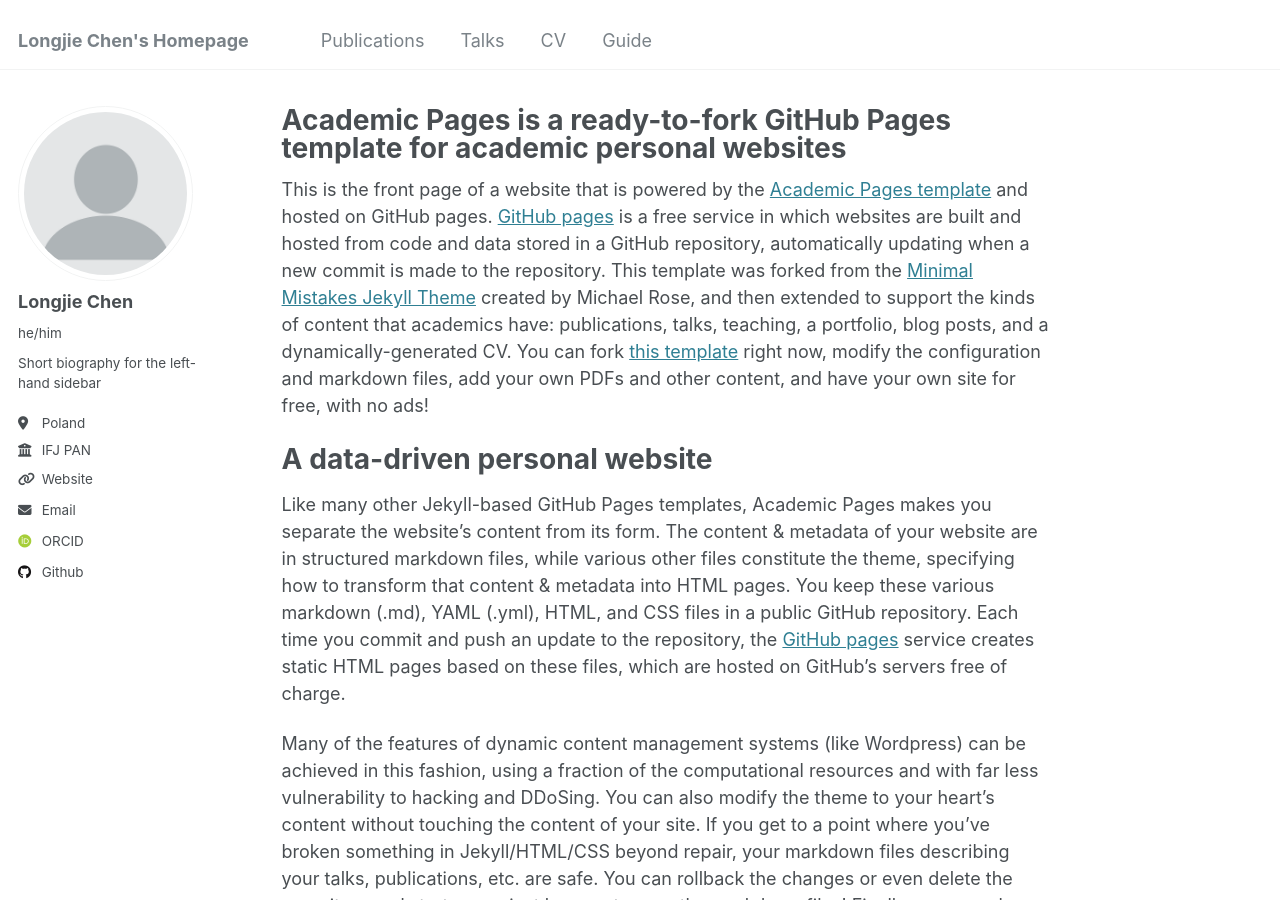
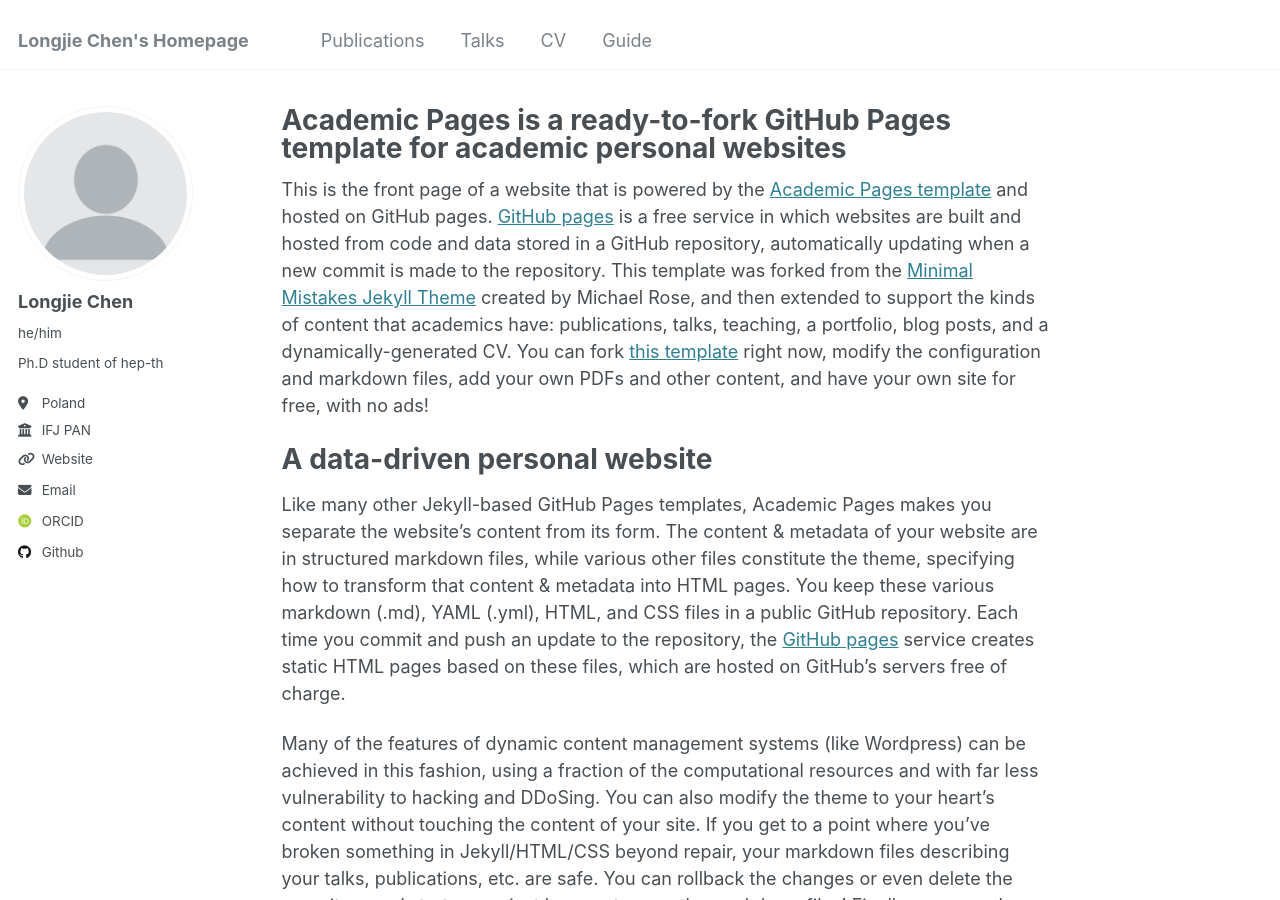
Before and after one commit to Hitman47clj/homepage, a Jekyll site: the page built from _pages/about.md, in a window 1280 px wide and 900 px high. Built offline with Jekyll 4.4.1, drawn with Linux system fonts in a browser that asks for light colours; some web fonts are replaced.

Commit message:
Update _config.yml

```diff
--- a/_config.yml
+++ b/_config.yml
@@ -12,7 +12,7 @@ title                    : "Longjie Chen's Homepage"
 title_separator          : "-"
 name                     : &name "Longjie Chen"
 description              : &description "personal description"
-url                      : https://academicpages.github.io # the base hostname & protocol for your site e.g. "https://[your GitHub username].github.io"
+# url                      : https://academicpages.github.io # the base hostname & protocol for your site e.g. "https://[your GitHub username].github.io"
 baseurl                  : "" # the subpath of your site, e.g. "/blog"
 repository               : "academicpages/academicpages.github.io"
 
@@ -24,7 +24,7 @@ author:
   avatar           : "profile.png"
   name             : "Longjie Chen"
   pronouns         :  "he/him"
-  bio              : "Short biography for the left-hand sidebar"
+  bio              : "Ph.D student of hep-th"
   location         : "Poland"
   employer         : "IFJ PAN"
   uri              : https://www.ifj.edu.pl/en/index.php
```
